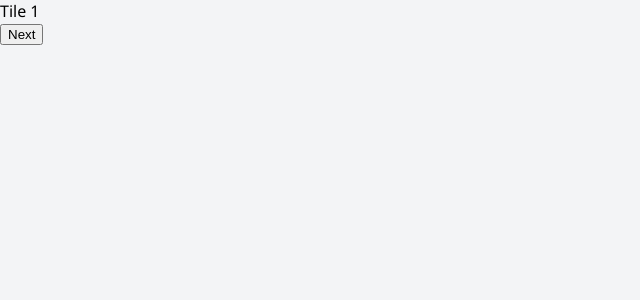
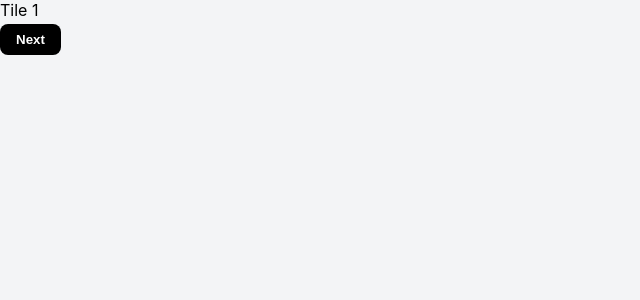
Before and after one commit to kanishkkundu123/engineering-ethicist-game, a React (Vite) app: page / in a window 1280 px wide. Shown: the top 300 px of the page, without its empty margins (0-640 px from the left). Built offline with nearby package versions, Linux system fonts and the light colour scheme.

Commit message:
Update style.css

```diff
--- a/src/style.css
+++ b/src/style.css
@@ -1,9 +1,36 @@
 body {
-  font-family: 'Segoe UI', Tahoma, Geneva, Verdana, sans-serif;
+  background-color: #f3f4f6;
+  font-family: -apple-system, BlinkMacSystemFont, "Segoe UI", Roboto, Oxygen,
+    Ubuntu, Cantarell, "Open Sans", "Helvetica Neue", sans-serif;
   margin: 0;
-  background-color: #f3f4f6;
+  padding: 0;
 }
 
 button {
+  background-color: black;
+  color: white;
+  padding: 0.5rem 1rem;
+  border-radius: 8px;
+  font-weight: 600;
   cursor: pointer;
+  border: none;
+  margin: 4px 0;
 }
+
+button:hover {
+  opacity: 0.9;
+}
+
+h1, h2 {
+  margin: 0.5rem 0;
+}
+
+.container {
+  background: white;
+  padding: 2rem;
+  border-radius: 16px;
+  max-width: 500px;
+  margin: auto;
+  box-shadow: 0 8px 20px rgba(0, 0, 0, 0.1);
+  text-align: center;
+}
```
